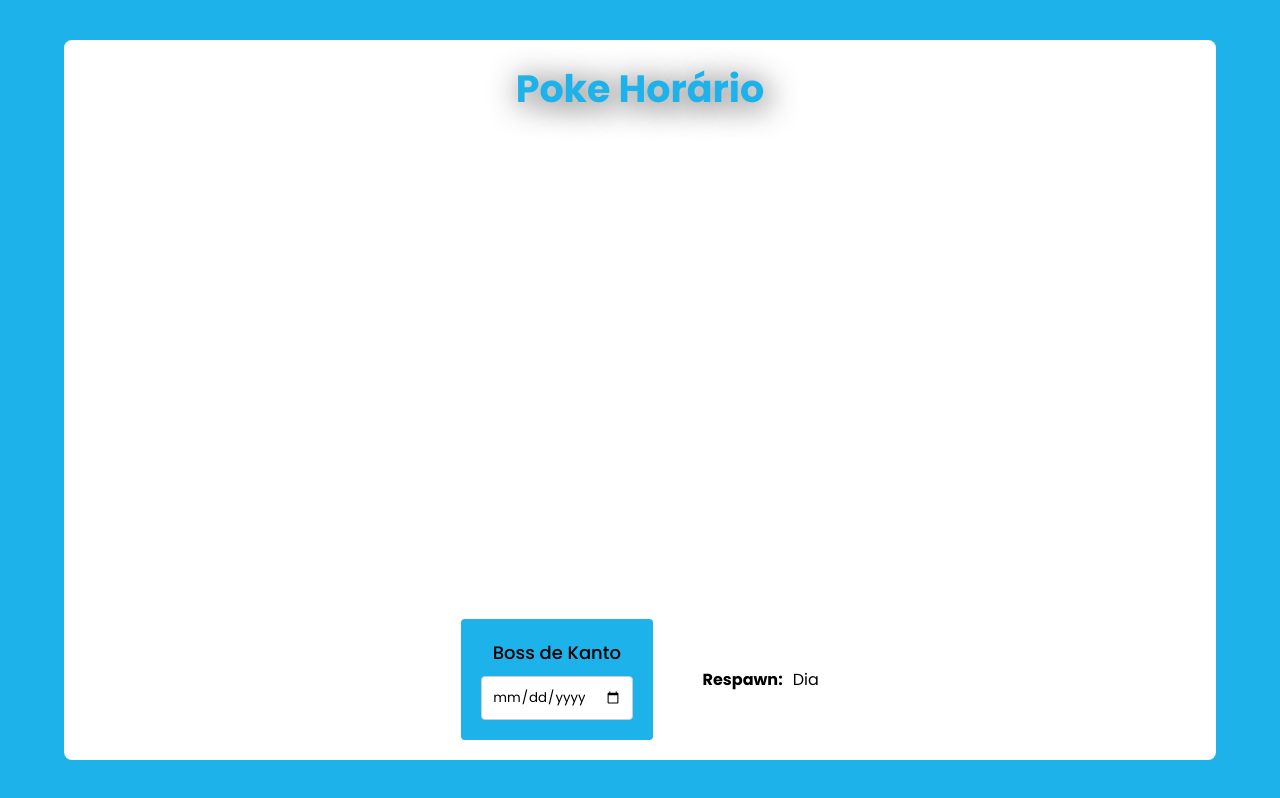
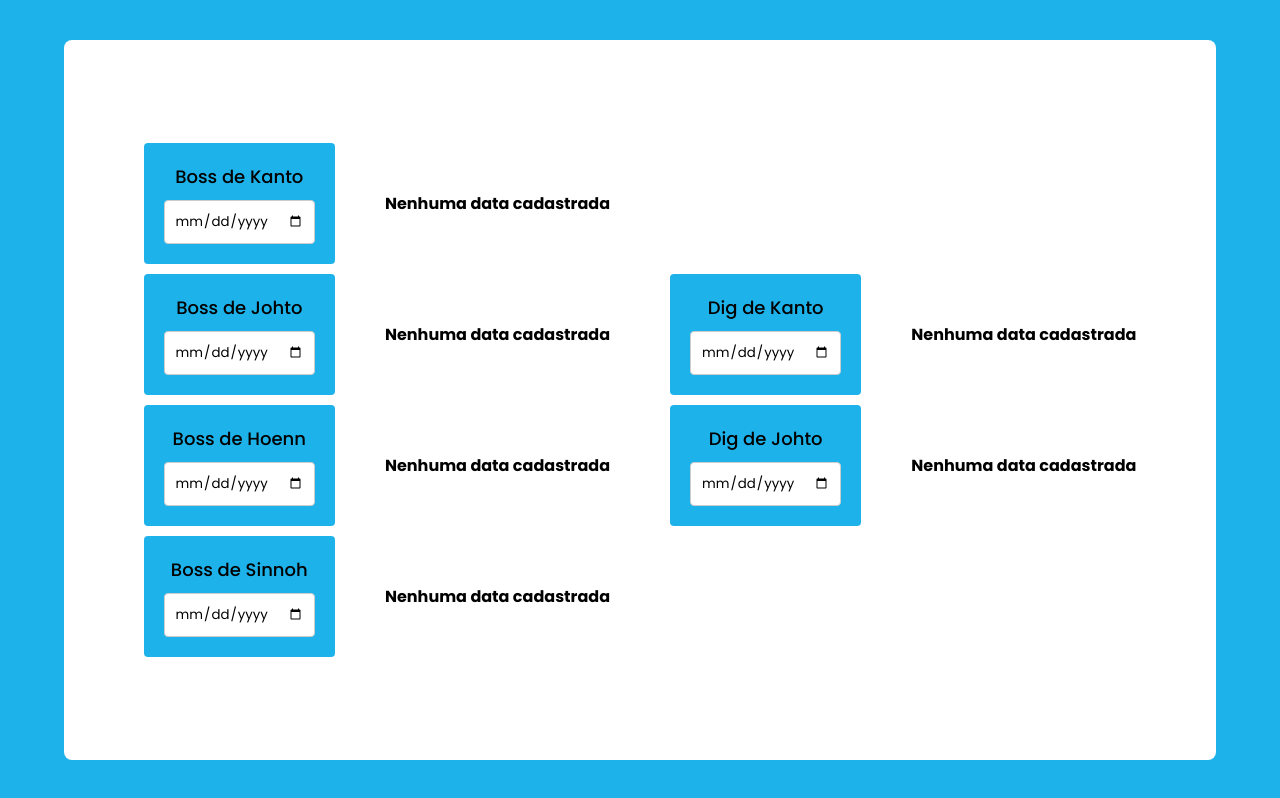
Before and after one commit to Adrianodbs/Poke-horario, a React (Vite) app: page / in a window 1280 px wide. Built offline with nearby package versions, Linux system fonts and the light colour scheme.

Commit message:
Feat update date and save local storage

```diff
--- a/package.json
+++ b/package.json
@@ -10,6 +10,7 @@
     "preview": "vite preview"
   },
   "dependencies": {
+    "date-fns": "^2.30.0",
     "react": "^18.2.0",
     "react-dom": "^18.2.0"
   },
--- a/src/components/Input/index.jsx
+++ b/src/components/Input/index.jsx
@@ -1,15 +1,50 @@
+import { useState, useEffect } from 'react'
+import { format, addDays, parseISO } from 'date-fns'
 import './input.css'
 
-export default function Input({ title, respawn }) {
+export default function Input({ title }) {
+  const [selectedDate, setSelectedDate] = useState('')
+  const [nextRespawnDate, setNextRespawnDate] = useState('')
+
+  useEffect(() => {
+    // Recuperar a data salva no Local Storage ao montar o componente
+    const storedDate = localStorage.getItem(title)
+    if (storedDate) {
+      setSelectedDate(storedDate)
+    }
+  }, [title])
+
+  useEffect(() => {
+    if (selectedDate) {
+      // Armazenar a nova data no Local Storage sempre que houver uma atualização
+      localStorage.setItem(title, selectedDate)
+
+      const initialDate = parseISO(selectedDate)
+      const respawnInterval = title.includes('Boss') ? 12 : 3
+      const nextDate = addDays(initialDate, respawnInterval)
+      setNextRespawnDate(format(nextDate, 'yyyy-MM-dd'))
+    } else {
+      setNextRespawnDate('')
+    }
+  }, [selectedDate, title])
+
   return (
     <div className="data">
       <label className="label">
         <span>{title}</span>
-        <input type="date" />
+        <input
+          type="date"
+          value={selectedDate}
+          onChange={e => setSelectedDate(e.target.value)}
+        />
       </label>
-      <h4>
-        Respawn: <p>Dia {respawn}</p>
-      </h4>
+      {nextRespawnDate ? (
+        <h4>
+          Respawn: <p>Dia {nextRespawnDate}</p>
+        </h4>
+      ) : (
+        <h4>Nenhuma data cadastrada</h4>
+      )}
     </div>
   )
 }
--- a/src/pages/Home/home.css
+++ b/src/pages/Home/home.css
@@ -3,15 +3,15 @@
   width: 90%;
   background-color: #fff;
   display: flex;
-  flex-direction: column;
-  justify-content: space-between;
+  gap: 60px;
+  justify-content: center;
   padding: 20px;
   align-items: center;
   border-radius: 8px;
 }
 
-.container h1{
-  color: var(--azul);
-  text-shadow: 0.1em 0.1em 0.8em #333;
-  font-size: 38px;
+.container form{
+  display: flex;
+  flex-direction: column;
+  gap: 10px;
 }
--- a/src/pages/Home/index.jsx
+++ b/src/pages/Home/index.jsx
@@ -4,9 +4,15 @@
 export default function Home() {
   return (
     <div className="container">
-      <h1>Poke Horário</h1>
-      <form>
+      <form className="form">
         <Input title="Boss de Kanto" />
+        <Input title="Boss de Johto" />
+        <Input title="Boss de Hoenn" />
+        <Input title="Boss de Sinnoh" />
+      </form>
+      <form className="form">
+        <Input title="Dig de Kanto" />
+        <Input title="Dig de Johto" />
       </form>
     </div>
   )
```
Also changed, not shown: 1 other file (tests, documents, lock files or other folders).
